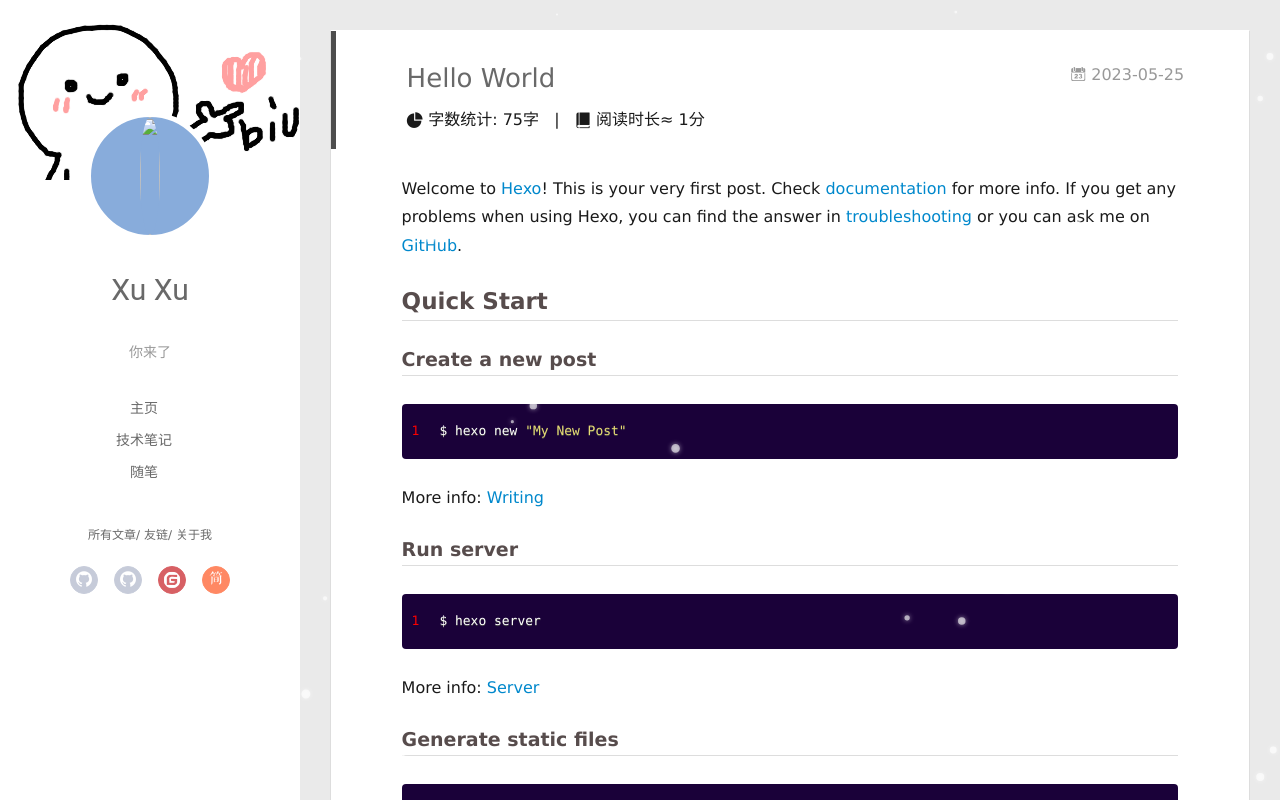
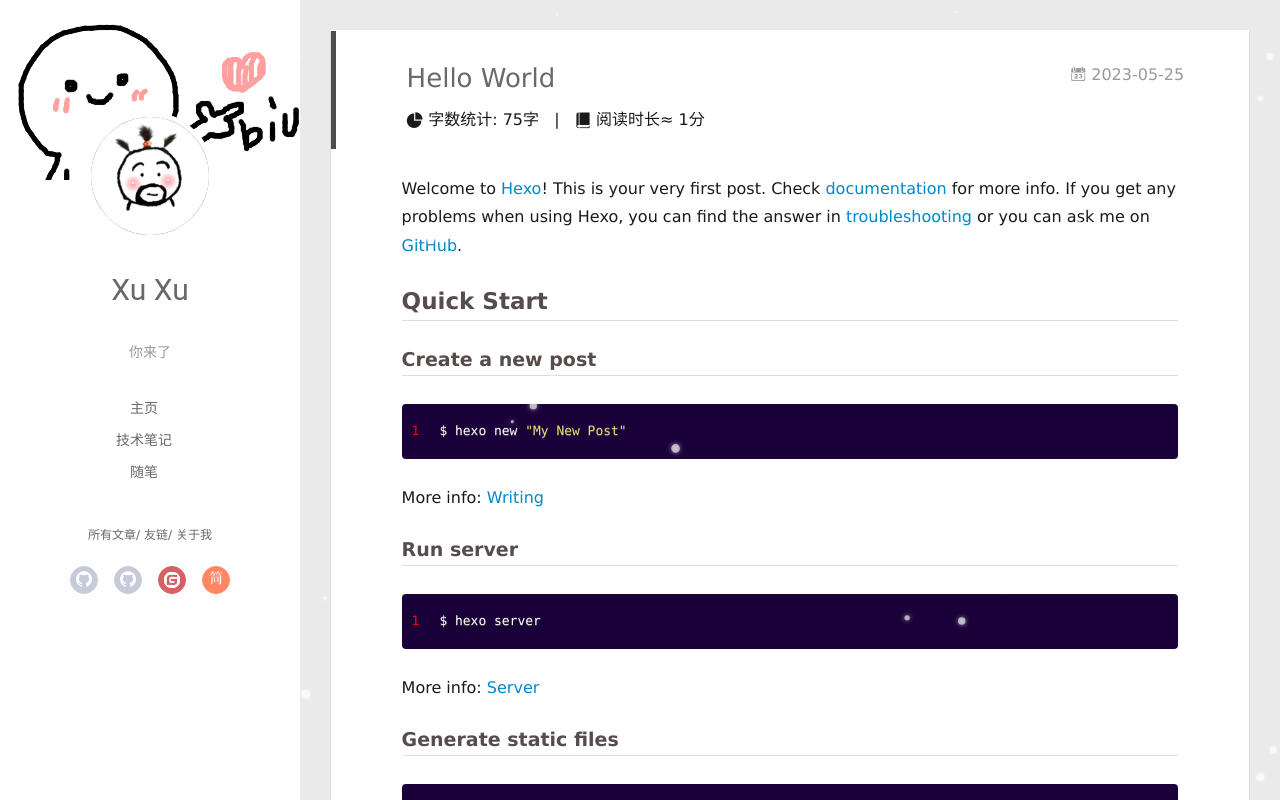
Before and after one commit to xuxugit/hexo-local, a plain HTML site: page 2023/05/25/hello-world/index.html in a window 1280 px wide. Drawn offline with nearby package versions, Linux system fonts and the light colour scheme; some packages are replaced by stand-ins of ours; files that its build step writes are made by us from their sources; no server answers; animation ran at ten frames a second; a script that the page names is missing.

Commit message:
Site updated: 2023-05-28 01:18:30

```diff
--- a/2023/05/25/hello-world/index.html
+++ b/2023/05/25/hello-world/index.html
@@ -25,7 +25,7 @@
     <link rel="alternative" href="/hexo-local/atom.xml" title="小旭子的博客" type="application/atom+xml">
 
 
-    <link rel="icon" href="/hexo-local/favicon.ico">
+    <link rel="icon" href="/hexo-local/img/head.jpeg">
 
 
     <link rel="apple-touch-icon" href="/hexo-local/apple-touch-icon-180x180.png">
@@ -66,7 +66,7 @@
 <div class="intrude-less">
 	<header id="header" class="inner">
 		<a href="/hexo-local/" class="profilepic">
-			<img src="/hexo-local/img/head.jpg" class="js-avatar">
+			<img src="/hexo-local/img/tou.jpeg" class="js-avatar">
 		</a>
 		<hgroup>
 			<h1 class="header-author"><a href="/hexo-local/">Xu Xu</a></h1>
@@ -143,7 +143,7 @@
 		<header id="header" class="inner">
 			<div class="profilepic">
 				<a href="/hexo-local/">
-					<img src="/hexo-local/img/head.jpg" class="js-avatar">
+					<img src="/hexo-local/img/tou.jpeg" class="js-avatar">
 				</a>
 			</div>
 			<hgroup>
@@ -805,7 +805,7 @@
 <script type="text/javascript" src="/hexo-local/plugins/activate-power-mode/activate-power-mode.js"></script>
 <script>
   POWERMODE.colorful = true; // make power mode colorful
-  POWERMODE.shake = true; // turn off shake
+  POWERMODE.shake = false; // turn off shake
   document.body.addEventListener('input', POWERMODE);
 </script>
 
```
Also changed, not shown: 2023/05/26/Rust oneDay/index.html (+4 -4 lines), 2023/05/27/tete/index.html (+4 -4 lines), archives/2023/05/index.html (+4 -4 lines), archives/2023/index.html (+4 -4 lines), archives/index.html (+4 -4 lines), index.html (+4 -4 lines), img/head.jpeg (added), img/tou.jpeg (added).
